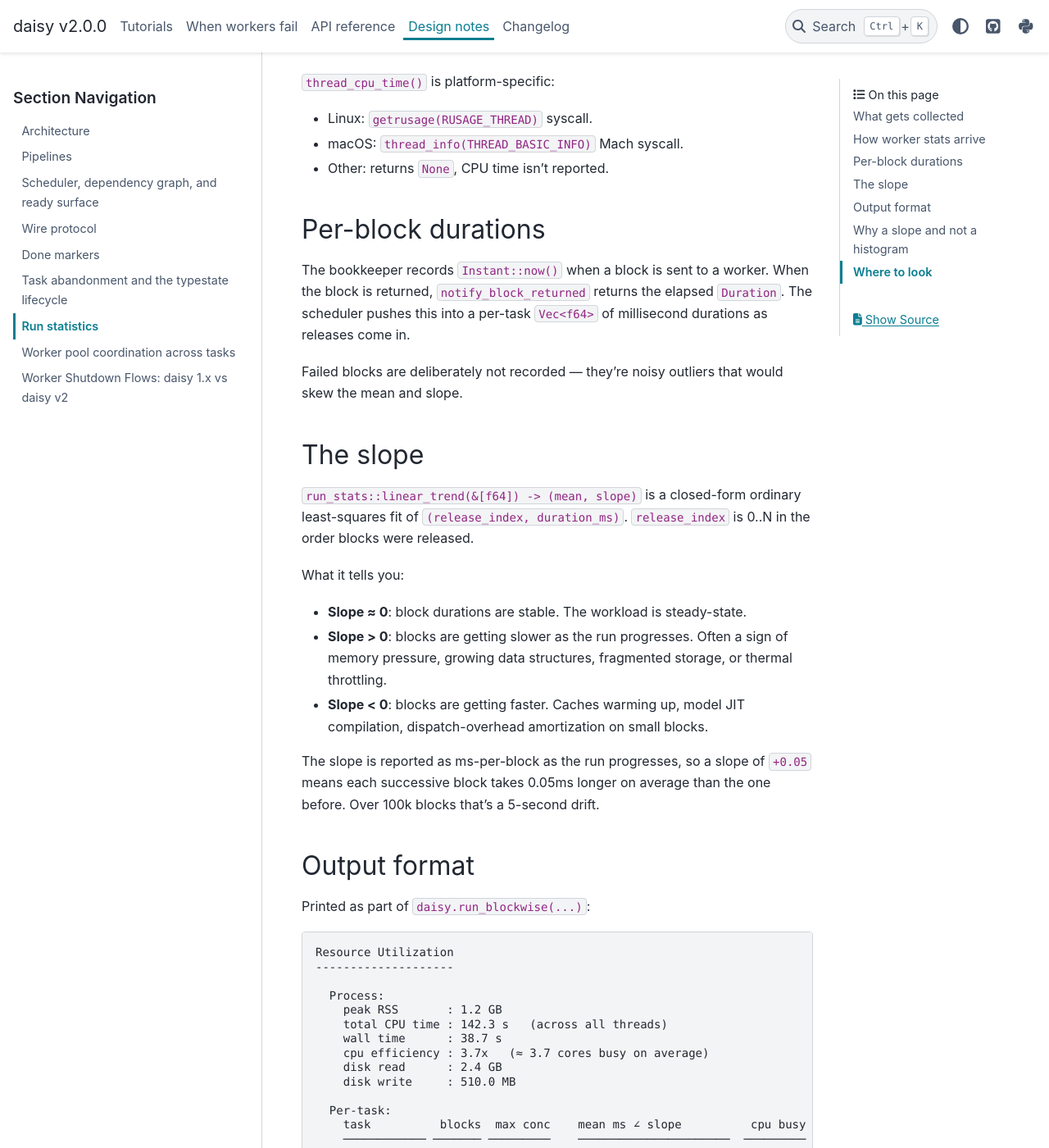
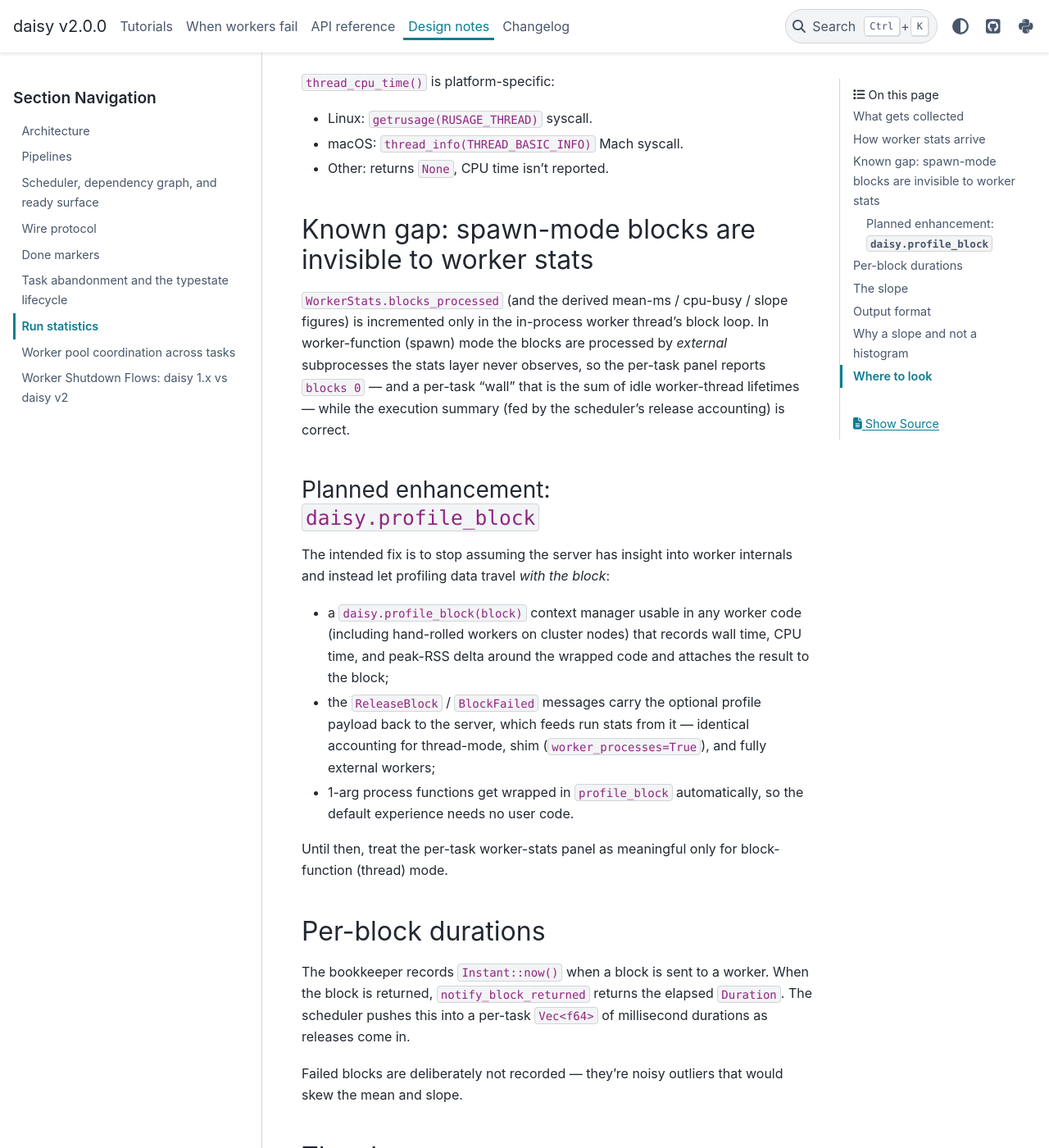
Before and after one commit to funkelab/daisy, a Sphinx documentation site: the page built from docs/source/design/RUN_STATS.md, in a window 1280 px wide and 1400 px high, scrolled down 1195 px. Shown: the whole window at 82% size. Built offline with Sphinx 7.4.7 and the PyData theme 0.15.4, drawn with Linux system fonts in a browser that asks for light colours.

Commit message:
docs: document spawn-mode stats gap and planned daisy.profile_block
Per-task worker stats only see blocks processed by in-process worker
threads; spawn-mode blocks are processed in external subprocesses and show
as 'blocks 0'. Documents the gap and the planned fix: a profile_block
context manager whose payload travels back with the released block, applied
automatically to 1-arg process functions.

Co-Authored-By: Claude Fable 5 <noreply@anthropic.com>

```diff
--- a/docs/source/design/RUN_STATS.md
+++ b/docs/source/design/RUN_STATS.md
@@ -43,6 +43,35 @@ The channel send is best-effort (`let _ = ...`) — if the receiver has already
 - Linux: `getrusage(RUSAGE_THREAD)` syscall.
 - macOS: `thread_info(THREAD_BASIC_INFO)` Mach syscall.
 - Other: returns `None`, CPU time isn't reported.
+
+## Known gap: spawn-mode blocks are invisible to worker stats
+
+`WorkerStats.blocks_processed` (and the derived mean-ms / cpu-busy / slope
+figures) is incremented only in the in-process worker thread's block loop.
+In worker-function (spawn) mode the blocks are processed by *external*
+subprocesses the stats layer never observes, so the per-task panel reports
+`blocks 0` — and a per-task "wall" that is the sum of idle worker-thread
+lifetimes — while the execution summary (fed by the scheduler's release
+accounting) is correct.
+
+### Planned enhancement: `daisy.profile_block`
+
+The intended fix is to stop assuming the server has insight into worker
+internals and instead let profiling data travel *with the block*:
+
+- a `daisy.profile_block(block)` context manager usable in any worker code
+  (including hand-rolled workers on cluster nodes) that records wall time,
+  CPU time, and peak-RSS delta around the wrapped code and attaches the
+  result to the block;
+- the `ReleaseBlock` / `BlockFailed` messages carry the optional profile
+  payload back to the server, which feeds run stats from it — identical
+  accounting for thread-mode, shim (`worker_processes=True`), and fully
+  external workers;
+- 1-arg process functions get wrapped in `profile_block` automatically, so
+  the default experience needs no user code.
+
+Until then, treat the per-task worker-stats panel as meaningful only for
+block-function (thread) mode.
 
 ## Per-block durations
 
```
